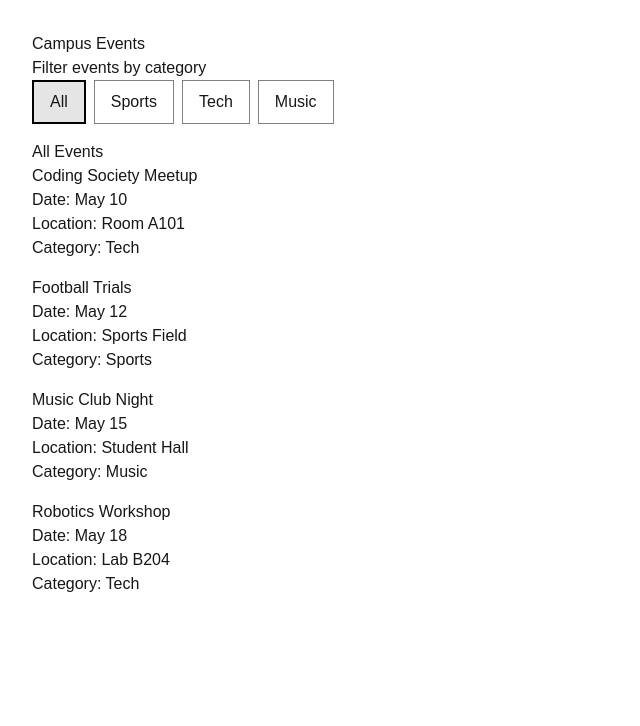
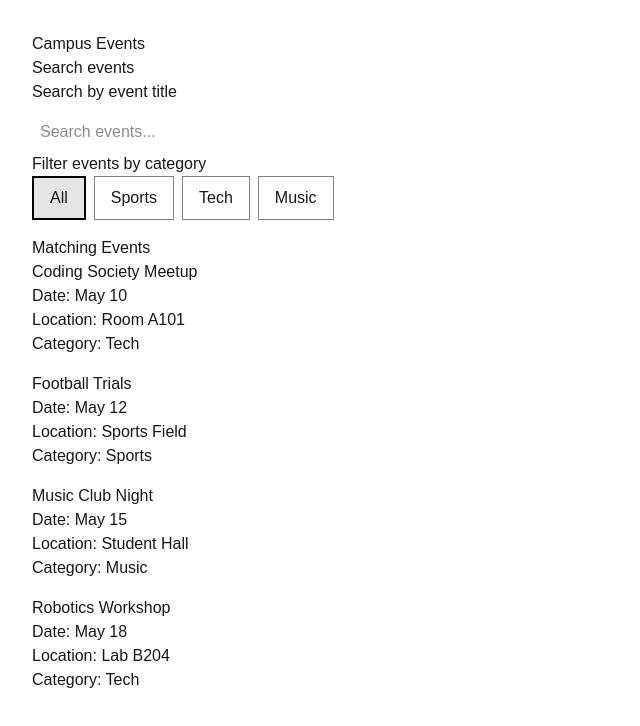
Before and after one commit to VictorObio200/campus-companion, a Next.js app: page /events in a window 1280 px wide. Shown: the top 726 px of the page, without its empty margins (0-640 px from the left). Built offline with nearby package versions, Linux system fonts and the light colour scheme.

Commit message:
Add search functionality to events page

```diff
--- a/app/events/page.tsx
+++ b/app/events/page.tsx
@@ -33,15 +33,42 @@ const categories = ["All", "Sports", "Tech", "Music"];
 
 export default function Events() {
   const [selectedCategory, setSelectedCategory] = useState("All");
+  const [searchTerm, setSearchTerm] = useState("");
 
-  const filteredEvents =
-    selectedCategory === "All"
-      ? events
-      : events.filter((event) => event.category === selectedCategory);
+  const filteredEvents = events.filter((event) => {
+    const matchesCategory =
+      selectedCategory === "All" || event.category === selectedCategory;
+
+    const matchesSearch = event.title
+      .toLowerCase()
+      .includes(searchTerm.toLowerCase());
+
+    return matchesCategory && matchesSearch;
+  });
 
   return (
     <main style={{ padding: "2rem", fontFamily: "Arial, sans-serif" }}>
       <h1>Campus Events</h1>
+
+      <section aria-labelledby="search-heading">
+        <h2 id="search-heading">Search events</h2>
+
+        <label htmlFor="event-search">Search by event title</label>
+        <br />
+        <input
+          id="event-search"
+          type="text"
+          value={searchTerm}
+          onChange={(event) => setSearchTerm(event.target.value)}
+          placeholder="Search events..."
+          style={{
+            marginTop: "0.5rem",
+            padding: "0.5rem",
+            width: "100%",
+            maxWidth: "500px",
+          }}
+        />
+      </section>
 
       <section aria-labelledby="filter-heading">
         <h2 id="filter-heading">Filter events by category</h2>
@@ -51,6 +78,7 @@ export default function Events() {
             <button
               key={category}
               onClick={() => setSelectedCategory(category)}
+              aria-pressed={selectedCategory === category}
               style={{
                 padding: "0.5rem 1rem",
                 border:
@@ -69,8 +97,11 @@ export default function Events() {
       </section>
 
       <section aria-labelledby="events-heading">
-        <h2 id="events-heading">{selectedCategory} Events</h2>
+        <h2 id="events-heading">Matching Events</h2>
 
+        {filteredEvents.length === 0 ? (
+          <p>No events found.</p>
+        ) : (
           <ul>
             {filteredEvents.map((event, index) => (
               <li key={index} style={{ marginBottom: "1rem" }}>
@@ -81,6 +112,7 @@ export default function Events() {
               </li>
             ))}
           </ul>
+        )}
       </section>
     </main>
   );
```
Lines whose indentation alone changed are shown as unchanged.
